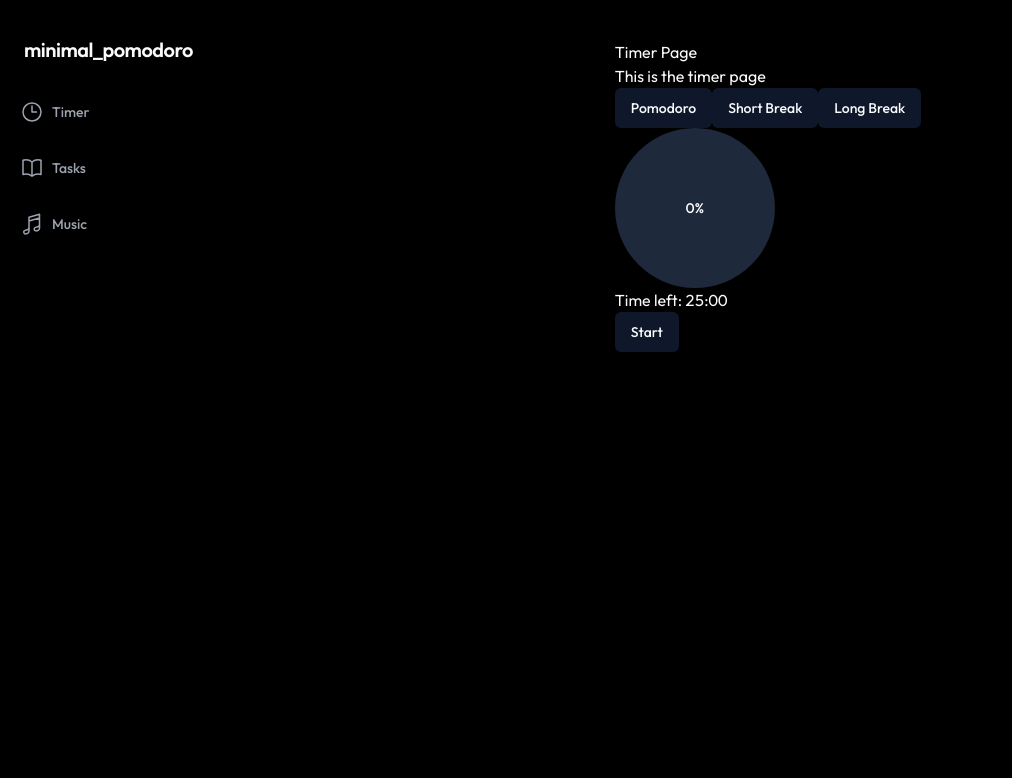
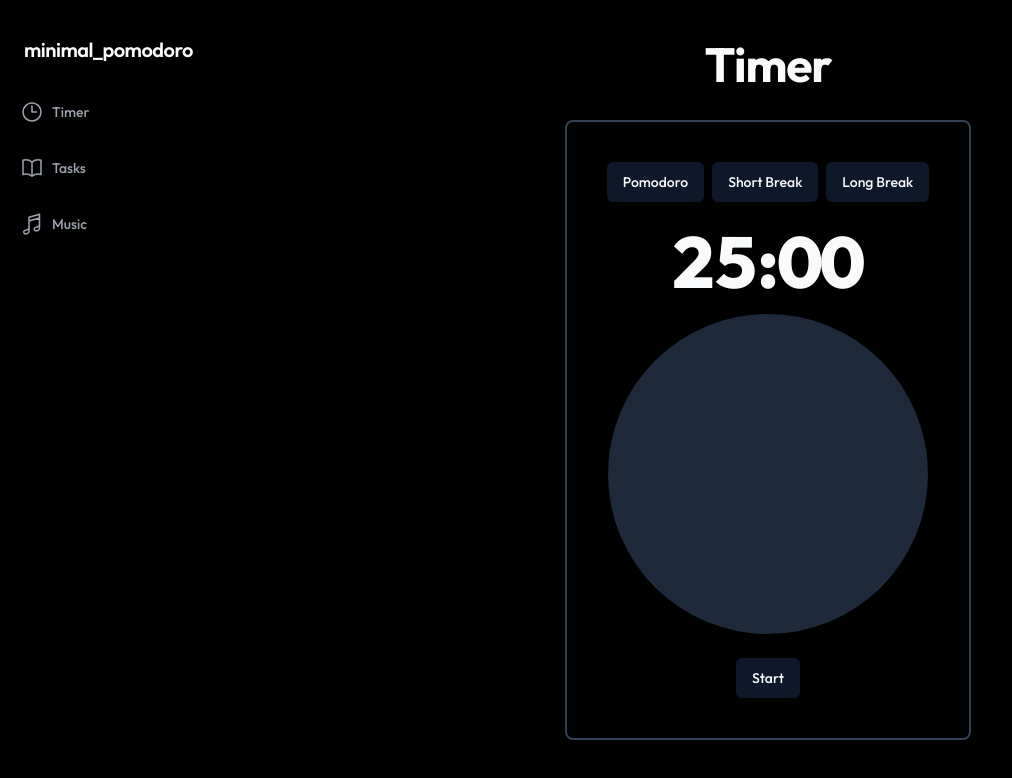
Before and after one commit to carlosazeta/minimal-pomodoro, a Next.js app: page /timer in a window 1280 px wide. Shown: the top 778 px of the page, without its empty margins (0-1012 px from the left). Built offline with nearby package versions, Linux system fonts and the light colour scheme.

Commit message:
Add border effect to timer page

```diff
--- a/src/app/timer/page.tsx
+++ b/src/app/timer/page.tsx
@@ -54,18 +54,24 @@ export default function TimerPage() {
 	}, [timeLeft, mode])
 
 	return (
-		<section>
-			<h1>Timer Page</h1>
-			<p>This is the timer page</p>
-			<Button onClick={() => handleModeChange('pomodoro')}>Pomodoro</Button>
-			<Button onClick={() => handleModeChange('short')}>Short Break</Button>
-			<Button onClick={() => handleModeChange('long')}>Long Break</Button>
-			<Progress value={progressValue} />
-			<p className='tabular-nums'>
-				Time left: {Math.floor(timeLeft / 60)}:
-				{('0' + (timeLeft % 60)).slice(-2)}
-			</p>
-			<Button onClick={handleStartClick}>{isActive ? 'Stop' : 'Start'}</Button>
+		<section className='flex flex-col items-center'>
+			<h1 className='scroll-m-20 mb-8 text-4xl font-bold tracking-tight lg:text-5xl'>
+				Timer
+			</h1>
+			<div className='flex flex-col items-center p-10 rounded-lg border-2 border-slate-700 hover:border-slate-500 transition-all duration-300 '>
+				<div className='flex gap-2 mb-6'>
+					<Button onClick={() => handleModeChange('pomodoro')}>Pomodoro</Button>
+					<Button onClick={() => handleModeChange('short')}>Short Break</Button>
+					<Button onClick={() => handleModeChange('long')}>Long Break</Button>
+				</div>
+				<p className='mb-4 tabular-nums scroll-m-20 text-4xl font-extrabold lg:text-7xl'>
+					{Math.floor(timeLeft / 60)}:{('0' + (timeLeft % 60)).slice(-2)}
+				</p>
+				<Progress value={progressValue} className='mb-6' />
+				<Button onClick={handleStartClick}>
+					{isActive ? 'Stop' : 'Start'}
+				</Button>
+			</div>
 		</section>
 	)
 }
--- a/src/components/ui/progress.tsx
+++ b/src/components/ui/progress.tsx
@@ -16,7 +16,7 @@ const Progress = React.forwardRef<
 			ref={ref}
 			className={cn(
 				'relative flex items-center justify-center',
-				'h-40 w-40 rounded-full bg-slate-800', // Tamaño y forma del círculo
+				'h-80 w-80 rounded-full bg-slate-800', // Tamaño y forma del círculo
 				className
 			)}
 			{...props}
@@ -31,7 +31,6 @@ const Progress = React.forwardRef<
 					transition: 'transform 0.2s ease-out',
 				}}
 			/>
-			<span className='z-10 text-sm font-medium text-white'>{value}%</span>
 		</ProgressPrimitive.Root>
 	)
 })
```
